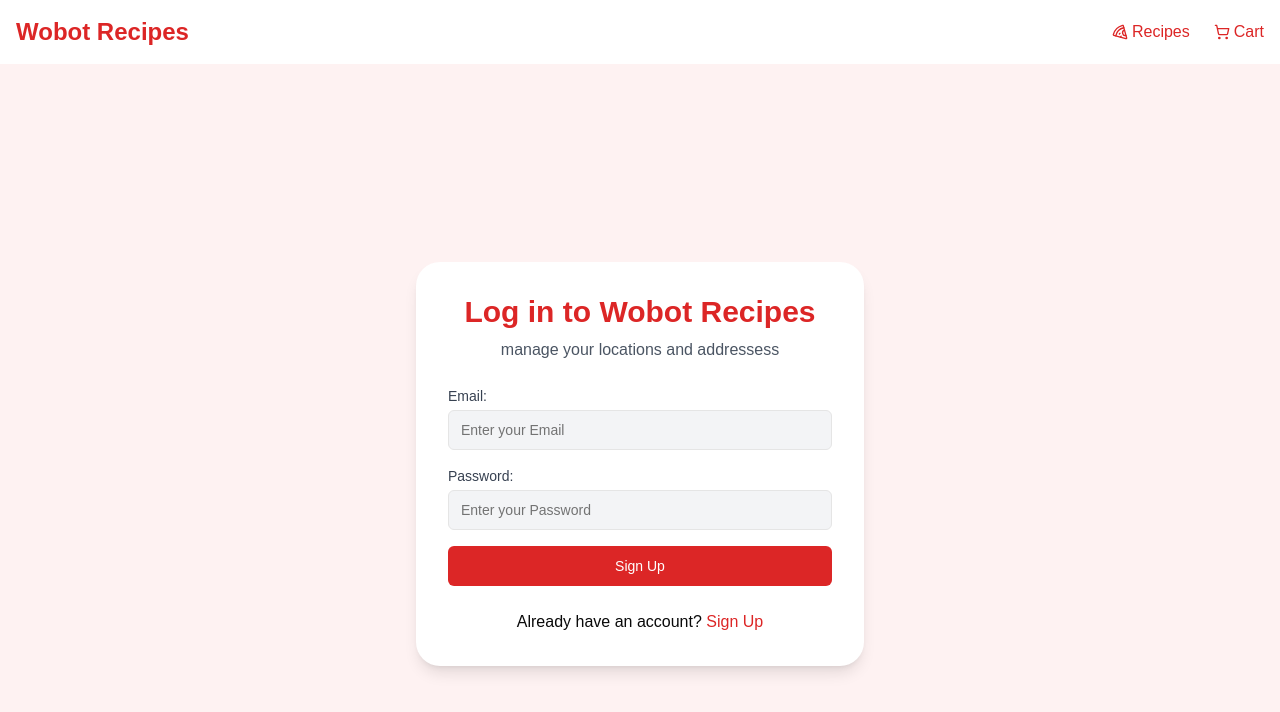
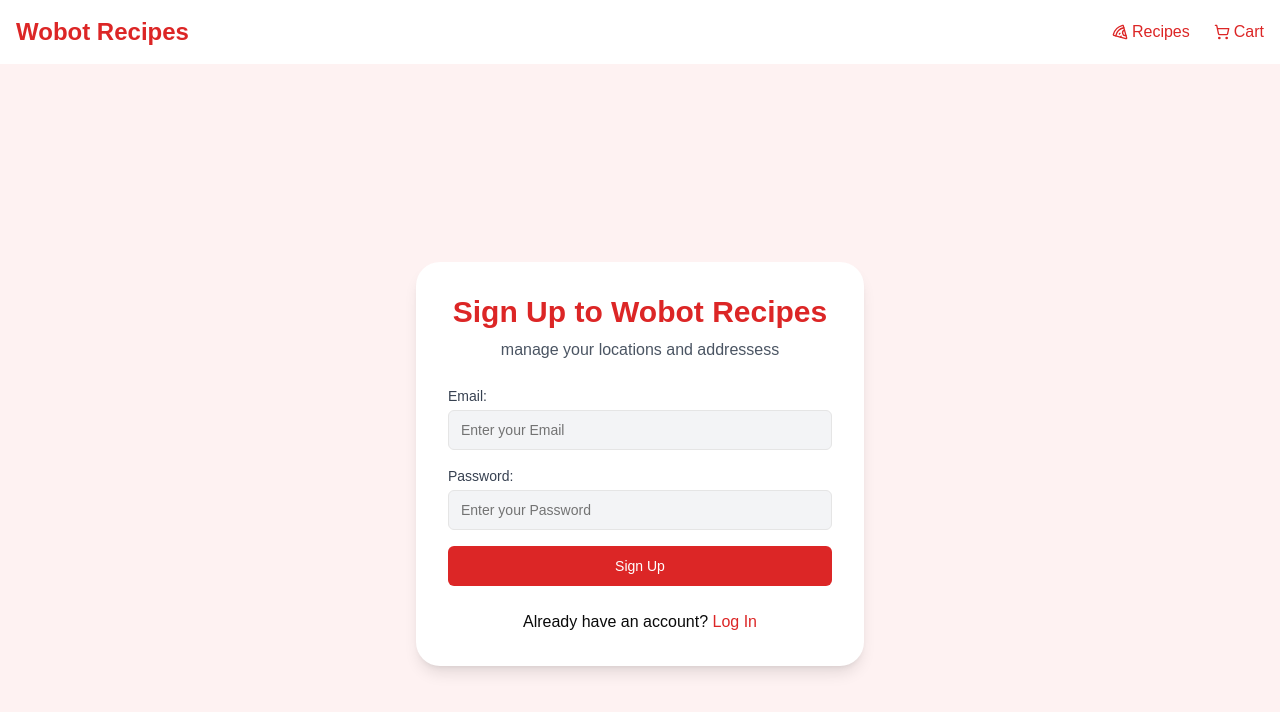
Before and after one commit to Shreykumar1/Wobot-Recipe, a Next.js app: page /signup in a window 1280 px wide. Shown: the top 712 px of the page. Built offline with nearby package versions, Linux system fonts and the light colour scheme.

Commit message:
Remove Mapbox dependencies and update login/signup routing

```diff
--- a/app/login/page.tsx
+++ b/app/login/page.tsx
@@ -33,7 +33,7 @@ export default function Component() {
 
   useEffect(() => {
     if (data) {
-      router.push("/dashboard")
+      router.push("/recipes")
     }
   }, [data, dispatch, router])
 
--- a/app/signup/page.tsx
+++ b/app/signup/page.tsx
@@ -54,7 +54,7 @@ export default function SignUpPage() {
       {data && <Notification message="Login successful" status="success" />}
       <div className="bg-white p-8 rounded-3xl shadow-lg w-full max-w-md">
         <h1 className="text-3xl font-bold text-center text-red-600 mb-2">
-          Log in to Wobot Recipes
+          Sign Up to Wobot Recipes
         </h1>
         <p className="text-center text-gray-600 mb-6">
           manage your locations and addressess
@@ -108,7 +108,7 @@ export default function SignUpPage() {
         <p className="text-center mt-6">
           Already have an account?{" "}
           <Link href="/login" className="text-red-600 hover:underline">
-            Sign Up
+            Log In
           </Link>
         </p>
       </div>
--- a/package.json
+++ b/package.json
@@ -25,7 +25,6 @@
     "jsonwebtoken": "^9.0.2",
     "jwt-decode": "^4.0.0",
     "lucide-react": "^0.454.0",
-    "mapbox-gl": "^3.7.0",
     "mongoose": "^8.9.5",
     "next": "15.0.1",
     "react": "^18.3.1",
```
Also changed, not shown: 1 other file (tests, documents, lock files or other folders).
